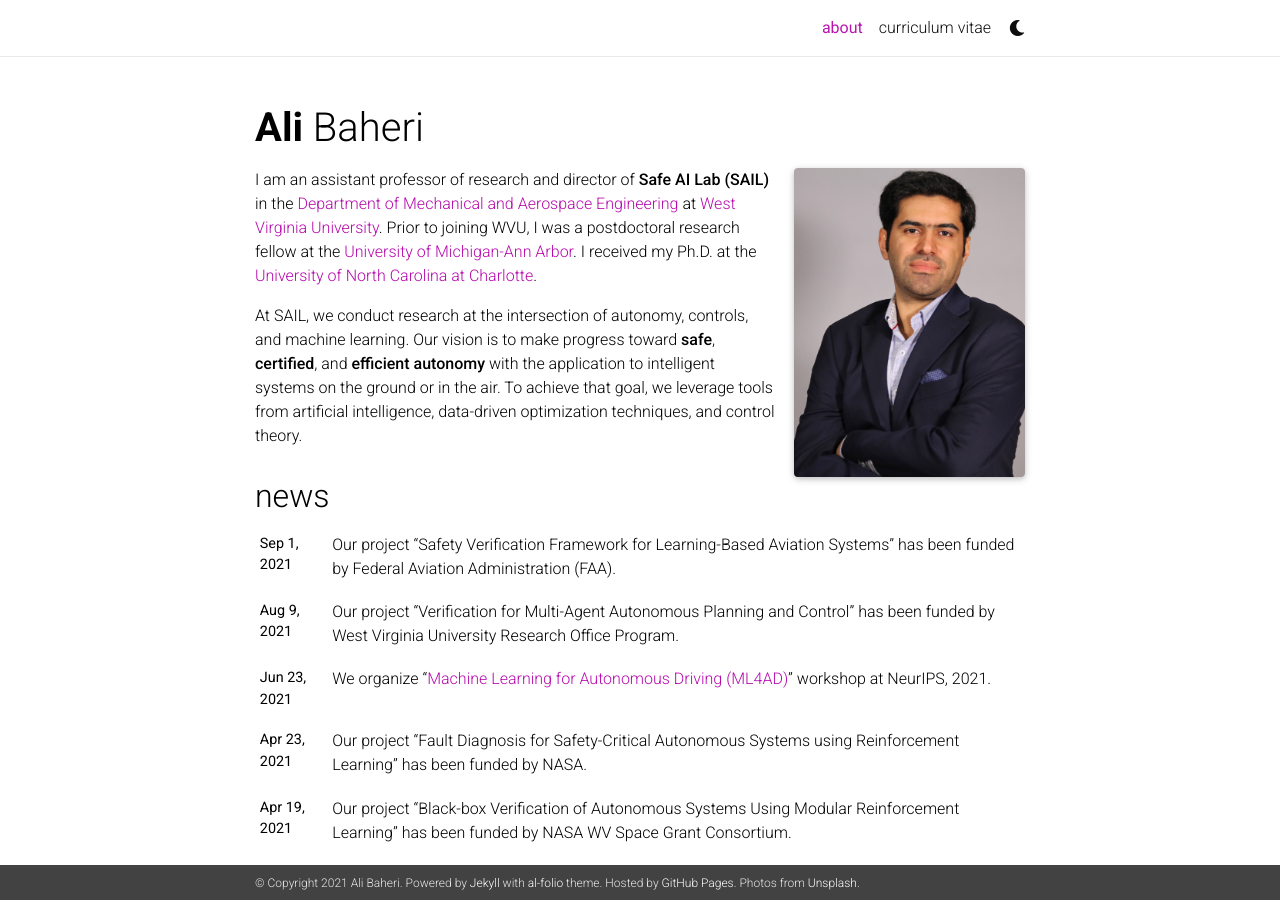
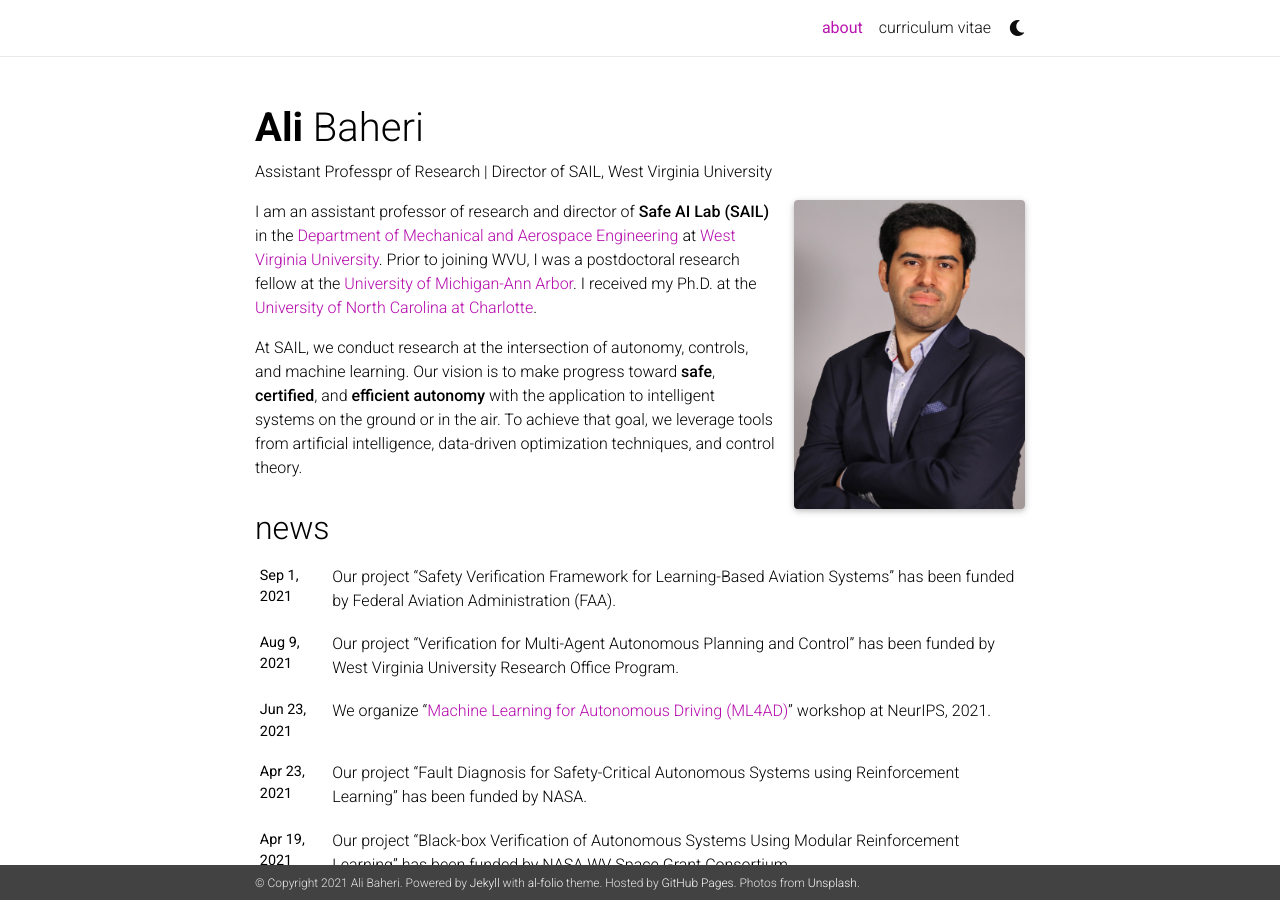
Before and after one commit to AliBaheri/alibaheri, a Jekyll site: the page built from _pages/about.md, in a window 1280 px wide and 900 px high. Built offline with Jekyll 4.4.1, drawn with Linux system fonts in a browser that asks for light colours; nearby versions of some CDN libraries; comment, search, counter and statistics services are not loaded; a style sheet for code colours, icons or effects is not loaded; part of the change alters nothing that is shown.

Commit message:
Update about.md

```diff
--- a/_pages/about.md
+++ b/_pages/about.md
@@ -2,7 +2,7 @@
 layout: about
 title: about
 permalink: /
-#description: Assistant Professpr of Research | Director of SAIL, West Virginia University
+description: Assistant Professpr of Research | Director of SAIL, West Virginia University
 
 #Contacts. Moto. Etc.
 
```
